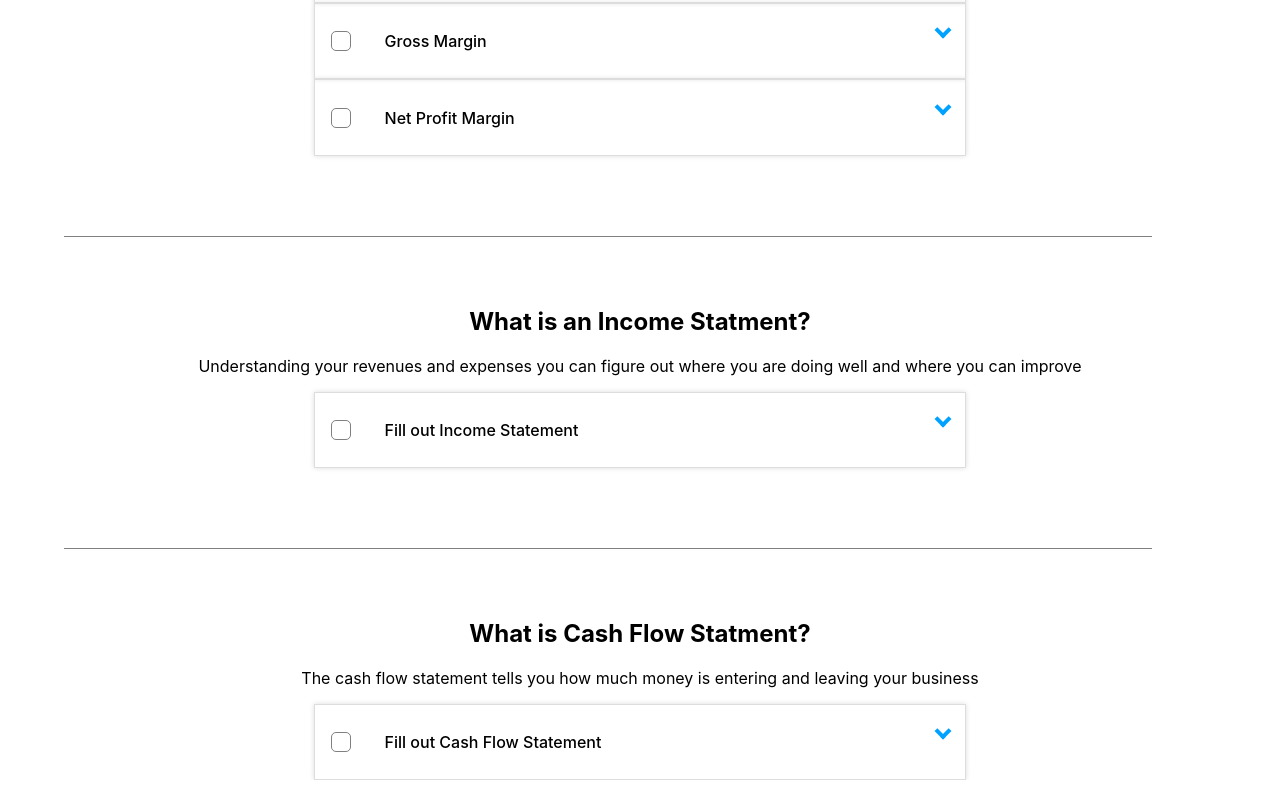
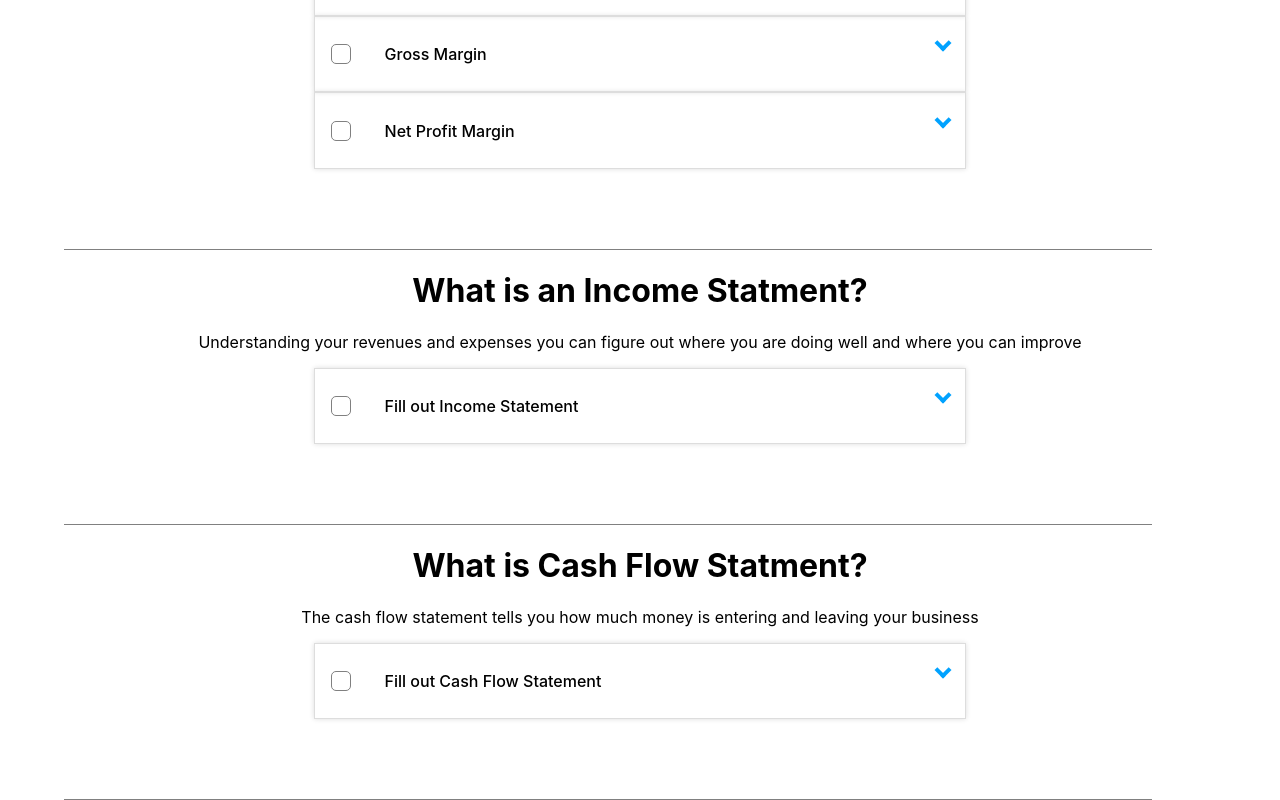
Before and after one commit to ChengCalvin/webpagedesign, a React (Create React App) app in the folder webpagedesign/: page / in a window 1280 px wide. Shown: the part 1023-1823 px from the top of the page. Built offline with nearby package versions, Linux system fonts and the light colour scheme.

Commit message:
Add QuestionDisplay to remove repeating components (MetricBox, IncomeStatementBox, CashFlowBox)

```diff
--- a/webpagedesign/src/App.js
+++ b/webpagedesign/src/App.js
@@ -1,12 +1,10 @@
 import React from "react";
 
 import Toolbar from "./components/Toolbar/Toolbar";
-import MetricBox from "./components/MetricBox/MetricBox";
-import IncomeStatementBox from "./components/IncomeStatementBox/IncomeStatementBox";
-import CashFlowBox from "./components/CashFlowBox/CashFlowBox";
 import Toolbarbot from "./components/Toolbar/Toolbarbot/Toolbarbot";
 import Scrollupbutton from "./components/Scrollupbutton/Scrollupbutton";
 import Progressbar from './components/Progressbar/Progressbar';
+import QuestionDisplay from './components/QuestionsDisplay/QuestionDisplay'
 
 function App() {
 
@@ -17,48 +15,14 @@ function App() {
       <main
         style={{
           marginTop: "25px",
+          marginBottom: "25px",
           display: "flex",
           justifyContent: "center",
           alignItems: "center",
         }}
       >
-        <MetricBox />
+        <QuestionDisplay />
       </main>
-      <div
-        style={{
-          width: "85%",
-          borderBottom: "1px solid gray",
-          marginLeft: "5%",
-          marginTop: "5rem",
-        }}
-      ></div>
-      <div
-        style={{
-          display: "flex",
-          justifyContent: "center",
-          marginTop: "50px",
-        }}
-      >
-        <IncomeStatementBox />
-      </div>
-      <div
-        style={{
-          width: "85%",
-          borderBottom: "1px solid gray",
-          marginLeft: "5%",
-          marginTop: "5rem",
-        }}
-      ></div>
-      <div
-        style={{
-          display: "flex",
-          justifyContent: "center",
-          marginTop: "50px",
-          marginBottom: "90px",
-        }}
-      >
-        <CashFlowBox />
-      </div>
 
         <Scrollupbutton />
 
--- /dev/null
+++ b/webpagedesign/src/components/QuestionsDisplay/QuestionDisplay.css
@@ -0,0 +1,4 @@
+.Box-Display{
+    width: 100%;
+    text-align: center;
+}
--- /dev/null
+++ b/webpagedesign/src/components/QuestionsDisplay/QuestionDisplay.js
@@ -0,0 +1,73 @@
+import React from 'react';
+
+import MetricCheckBox from "../MetricCheckBox/MetricCheckBox";
+
+import './QuestionDisplay.css'
+
+export default () => {
+    const questions = [{
+        Question : 'What should you be looking at?',
+        Question_Description : "Check these metrics to stay on top of your financial health",
+        metric : [
+        { Label: "Revenue", Description: "123" },
+        { Label: "Cost of Goods Sold (COGS)", Description: "blah blah blah" },
+        {
+          Label:
+            "EBITDA (Earnings before Interest, Tax, Deprecitation & Amortization)",
+          Description: "wow ebidta?",
+        },
+        { Label: "Net Income", Description: "blah blah blah" },
+        { Label: "Abnormal Costs", Description: "blah blah blah" },
+        {
+          Label: "Days Receivables (aka Days Sales Outstanding)",
+          Description: "blah blah blah",
+        },
+        { Label: "Inventory", Description: "blah blah blah" },
+        {
+          Label: "Days Inventory Outstanding (DIO)",
+          Description: "blah blah blah",
+        },
+        { Label: "Days Payable Outstanding (DPO)", Description: "blah blah blah" },
+        { Label: "Quick Ratio", Description: "blah blah blah" },
+        {
+          Label: "Debt to Total Assets (Debt Ratio)",
+          Description: "blah blah blah",
+        },
+        { Label: "Gross Margin", Description: "blah blah blah" },
+        { Label: "Net Profit Margin", Description: "blah blah blah" },]
+    },{
+        Question : 'What is an Income Statment?',
+        Question_Description : "Understanding your revenues and expenses you can figure out where you are doing well and where you can improve",
+        metric : [{Label: "Fill out Income Statement", Description: "Here is the form to fill"}]
+    },{
+        Question : 'What is Cash Flow Statment?',
+        Question_Description : "The cash flow statement tells you how much money is entering and leaving your business",
+        metric : [{Label: "Fill out Cash Flow Statement", Description: "Here is the form to fill"}]
+    }]
+
+
+    return( <div className="Box-Display">
+        {questions.map(question => (
+            <div key={question.Question}>
+                <div>
+                    <h1>{question.Question}</h1>
+                    <p>{question.Question_Description}</p>
+                </div>
+                <div>
+                    { question.metric.map(metric => {
+                        return <MetricCheckBox value={metric.Description} key={metric.Label}>{metric.Label}</MetricCheckBox>
+                    })}
+                </div>
+                <div
+                    style={{
+                    width: "85%",
+                    borderBottom: "1px solid gray",
+                    marginLeft: "5%",
+                    marginTop: "5rem",
+                    }}
+                ></div>
+            </div>
+            ))
+        }
+    </div>)
+}
```
